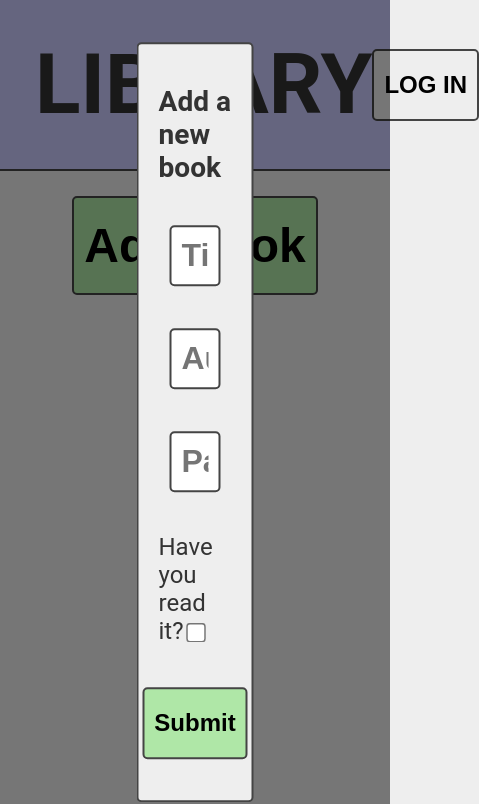
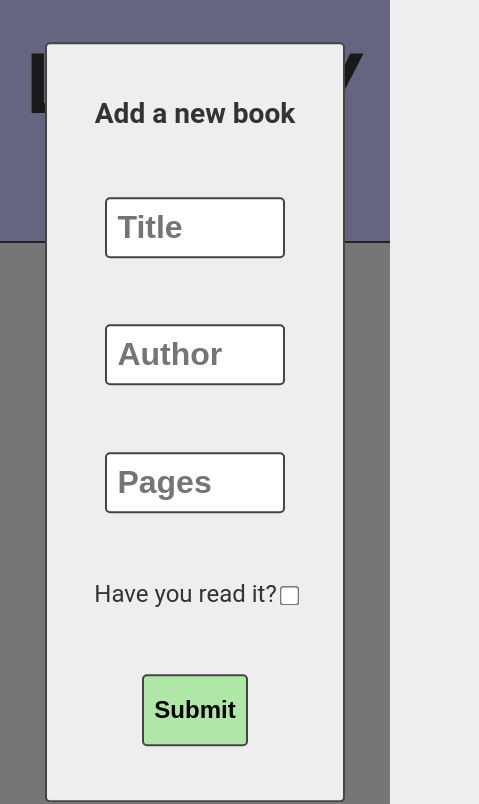
Before and after one commit to vasiliiperfilev/library, a plain HTML site: page index.html in a window 390 px wide. Both pictures are taken after a click on the button "Add book". Shown: the top 804 px of the page, 479 px wide, since content can reach past the window. Drawn offline with Linux system fonts and the light colour scheme.

Commit message:
Add mobile design

```diff
--- a/styles.css
+++ b/styles.css
@@ -110,6 +110,7 @@ body {
     align-items: center;
     gap: 20px;
     width: 30%;
+    min-width: 250px;
 }
 
 .book .btn {
@@ -166,6 +167,7 @@ body {
     align-items: center;
     font-size: 24px;
     width: 30%;
+    min-width: 300px;
     height: 90%;
     border-radius: 5px;
     padding: 20px;
@@ -205,3 +207,14 @@ body {
 .btn.submit:hover {
     background-color: var(--btnBgPositiveHover);
 }
+
+@media screen and (max-width: 600px) {
+    .header {
+        flex-direction: column;
+    }
+
+    .booksContainer {
+        flex-direction: column;
+        gap: 20px;
+    }
+}
```
